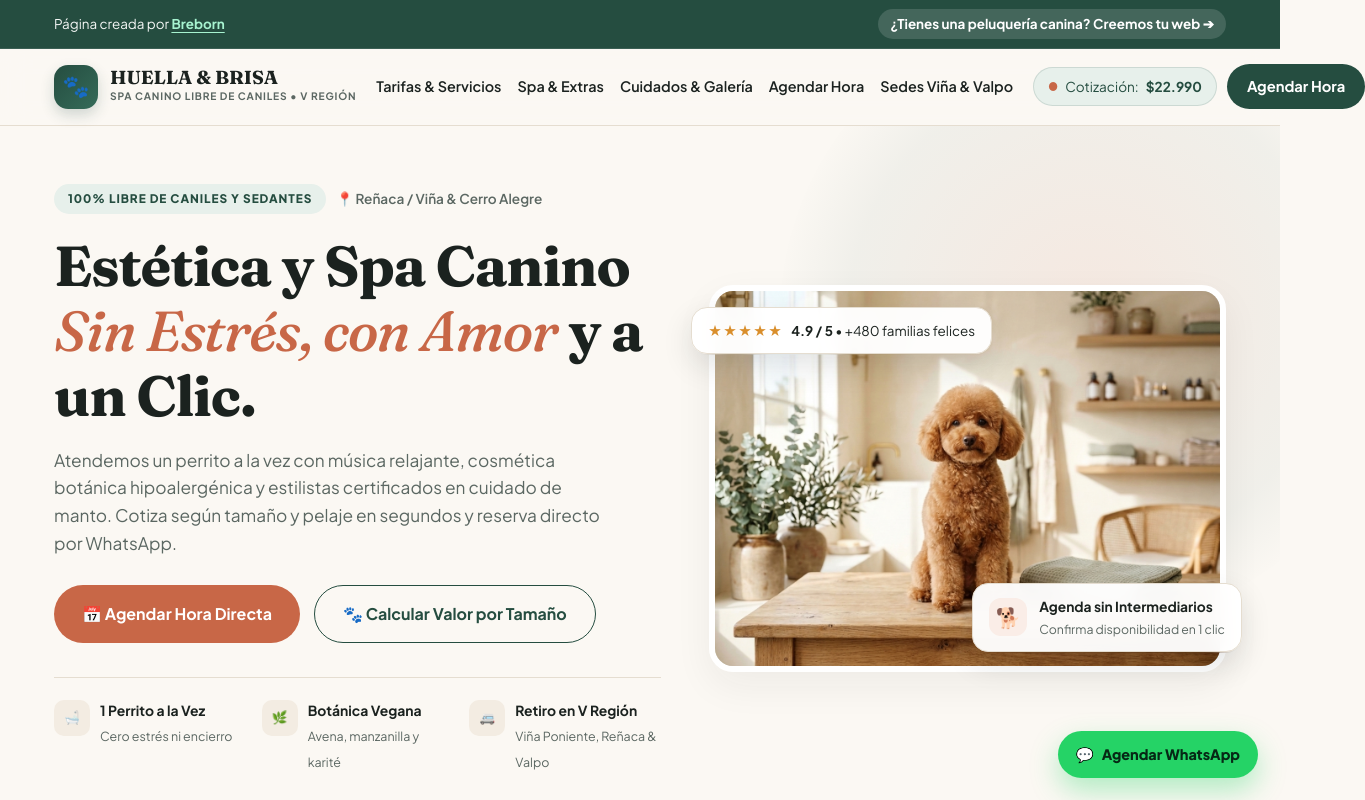
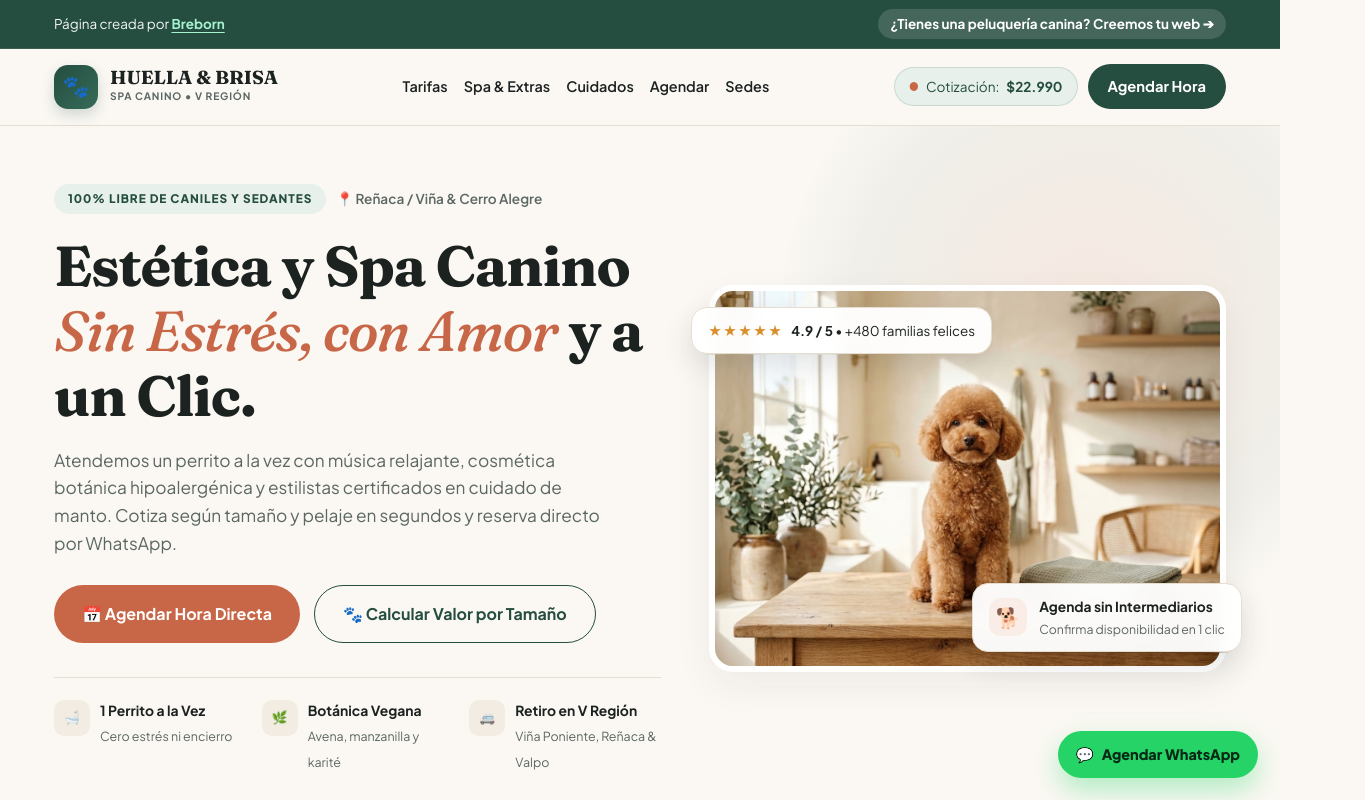
Before and after one commit to Breborn/peluqueria-canina-demo, a plain HTML site: page index.html in a window 1280 px wide. Shown: the top 800 px of the page, 1365 px wide, since content can reach past the window. Drawn offline with Linux system fonts and the light colour scheme.

Commit message:
fix: compact desktop nav and hide duplicate CTA in 390px mobile navbar

```diff
--- a/index.html
+++ b/index.html
@@ -35,16 +35,16 @@
         <div class="brand-emblem">🐾</div>
         <div class="brand-meta">
           <span class="brand-name">HUELLA &amp; BRISA</span>
-          <span class="brand-sub">SPA CANINO LIBRE DE CANILES • V REGIÓN</span>
+          <span class="brand-sub">SPA CANINO • V REGIÓN</span>
         </div>
       </a>
 
       <nav class="nav-menu">
-        <a href="#calculadora">Tarifas &amp; Servicios</a>
+        <a href="#calculadora">Tarifas</a>
         <a href="#extras">Spa &amp; Extras</a>
-        <a href="#estilos">Cuidados &amp; Galería</a>
-        <a href="#agenda">Agendar Hora</a>
-        <a href="#sedes">Sedes Viña &amp; Valpo</a>
+        <a href="#estilos">Cuidados</a>
+        <a href="#agenda">Agendar</a>
+        <a href="#sedes">Sedes</a>
       </nav>
 
       <div class="nav-actions">
--- a/style.css
+++ b/style.css
@@ -1351,8 +1351,13 @@ h1, h2, h3, h4 {
     text-align: center;
   }
 
-  .estimate-nav-pill {
+  .estimate-nav-pill,
+  .nav-actions .btn-sage {
     display: none;
+  }
+
+  .brand-sub {
+    font-size: 0.58rem;
   }
 
   .badge-top {
```
